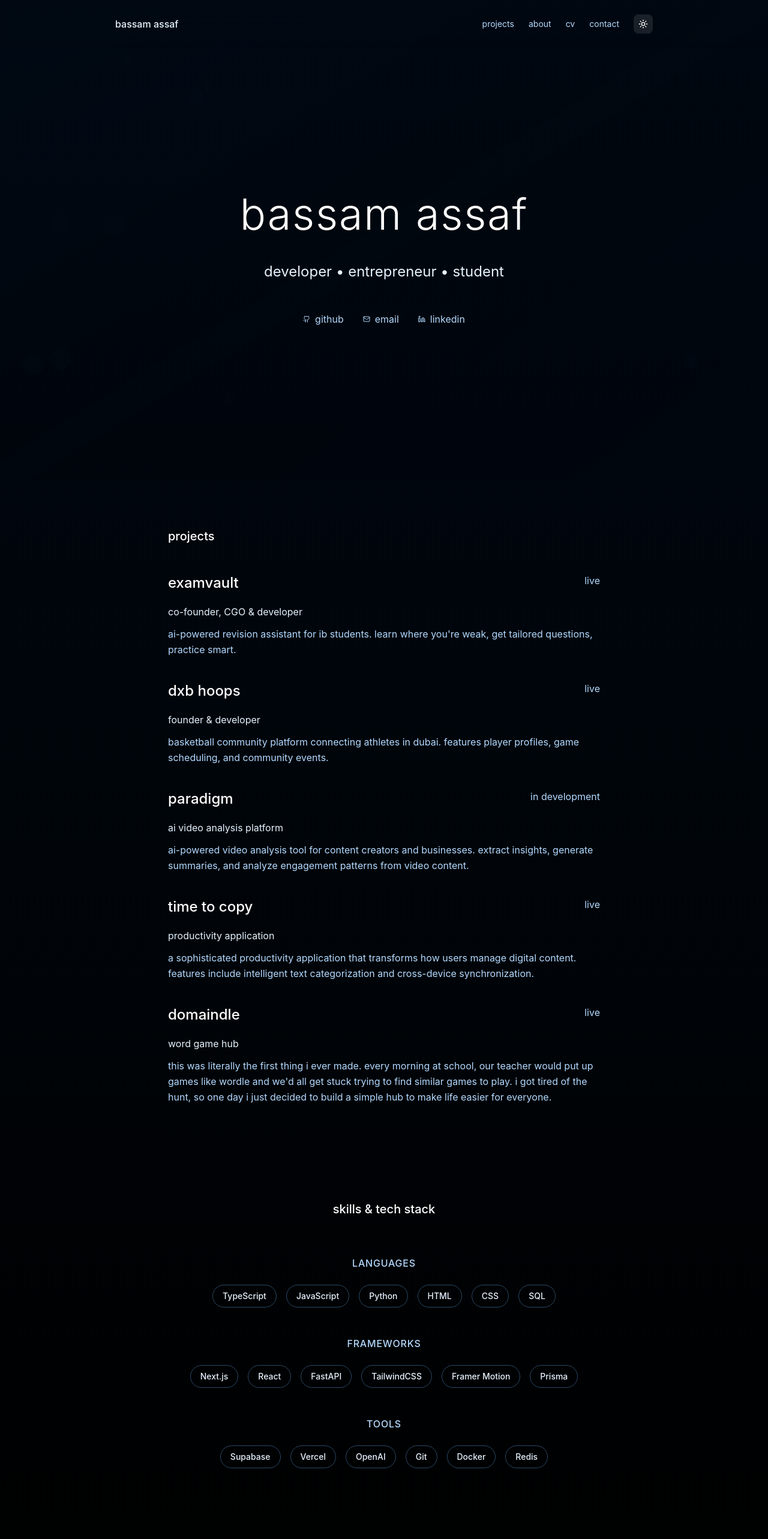
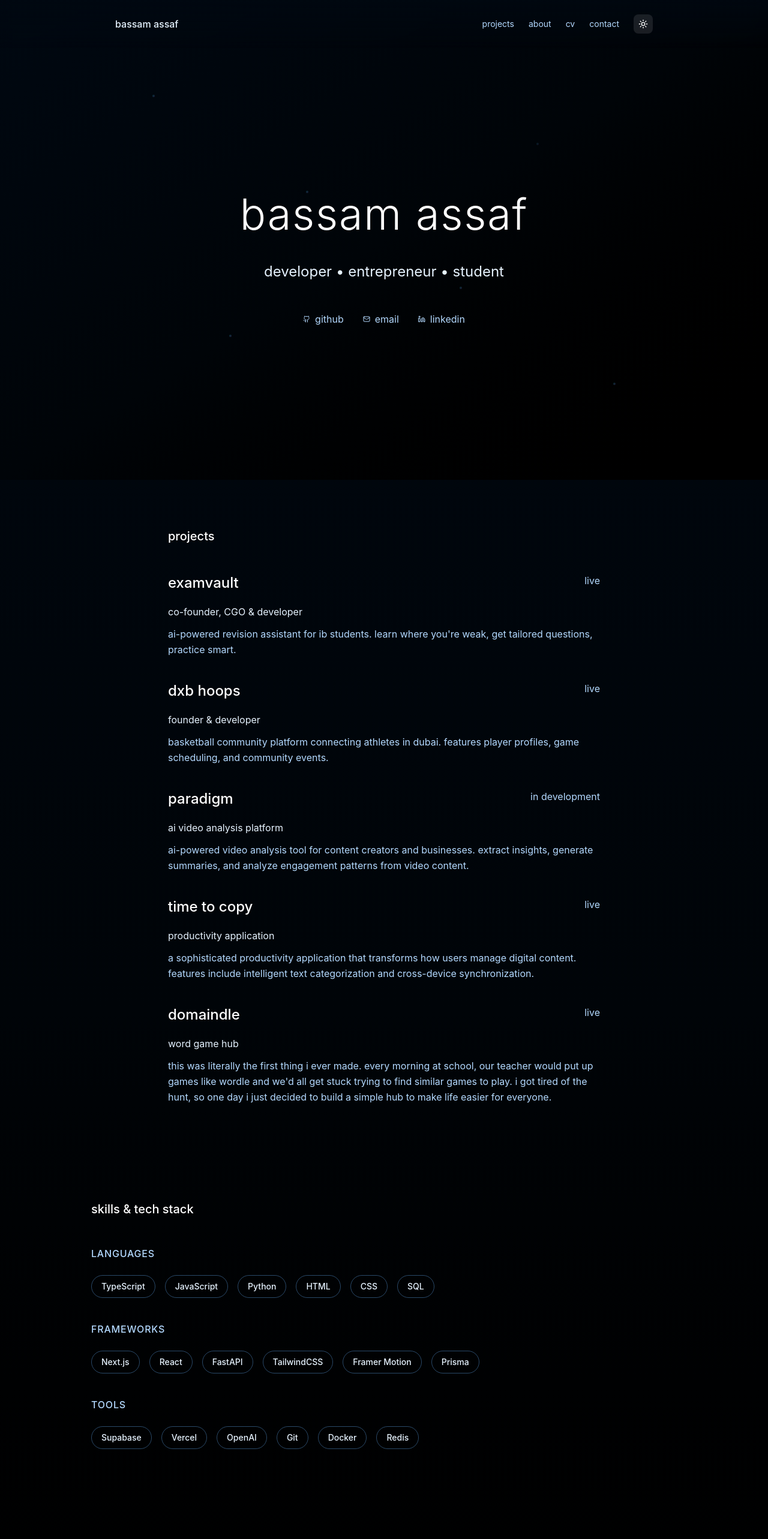
Before and after one commit to bassamassaf8/bassamassaf.com, a Next.js app: page / in a window 1280 px wide. Shown: the top 2566 px of the page at 60% size. Built offline with nearby package versions, Linux system fonts and the light colour scheme.

Commit message:
Fix project text colors for light mode, left-align skills section, add neon circuit-board background

```diff
--- a/src/app/page.tsx
+++ b/src/app/page.tsx
@@ -12,35 +12,54 @@ export default function Home() {
         ? 'bg-gradient-to-b from-[#000811] via-[#000408] to-[#000000] text-white'
         : 'bg-gradient-to-b from-[#f8fafc] via-[#f1f5f9] to-[#e2e8f0] text-gray-900'
     }`}>
-      {/* Subtle animated background */}
-      <div className="fixed inset-0 opacity-10">
+      {/* Neon Circuit Board Background */}
+      <div className="fixed inset-0 overflow-hidden">
         <div className={`absolute inset-0 transition-colors duration-500 ${
           isDarkMode
-            ? 'bg-gradient-to-br from-[#001a33] via-transparent to-[#000d1a]'
-            : 'bg-gradient-to-br from-[#e0f2fe] via-transparent to-[#f0f9ff]'
+            ? 'bg-gradient-to-br from-[#000811] via-[#000408] to-[#000000]'
+            : 'bg-gradient-to-br from-[#f8fafc] via-[#f1f5f9] to-[#e2e8f0]'
         }`} />
 
+        {/* Animated Neon Lines */}
+        <svg className="absolute inset-0 w-full h-full opacity-20" xmlns="http://www.w3.org/2000/svg">
+          <defs>
+            <linearGradient id="neonGradient" x1="0%" y1="0%" x2="100%" y2="100%">
+              <stop offset="0%" stopColor={isDarkMode ? "#00ffff" : "#3b82f6"} />
+              <stop offset="50%" stopColor={isDarkMode ? "#66b3ff" : "#1d4ed8"} />
+              <stop offset="100%" stopColor={isDarkMode ? "#8b5cf6" : "#7c3aed"} />
+            </linearGradient>
+          </defs>
 
-        {/* Fun floating shapes background */}
-        <div className="absolute inset-0 overflow-hidden">
-          {[...Array(12)].map((_, i) => (
-            <div
-            key={i}
-              className={`absolute opacity-10 animate-bounce ${
-                isDarkMode ? 'text-[#66b3ff]' : 'text-[#3b82f6]'
-              }`}
-            style={{
-                left: `${Math.random() * 100}%`,
-                top: `${Math.random() * 100}%`,
-                animationDelay: `${Math.random() * 4}s`,
-                animationDuration: `${3 + Math.random() * 2}s`,
-                fontSize: `${20 + Math.random() * 30}px`,
-              }}
-            >
-              {['●', '▲', '◆', '★', '◐', '◑'][Math.floor(Math.random() * 6)]}
-            </div>
-          ))}
-        </div>
+          {/* Circuit Lines */}
+          <g stroke="url(#neonGradient)" strokeWidth="1" fill="none">
+            {/* Horizontal Lines */}
+            <line x1="0" y1="20%" x2="100%" y2="20%" className="animate-pulse" style={{animationDelay: '0s', animationDuration: '3s'}} />
+            <line x1="0" y1="40%" x2="100%" y2="40%" className="animate-pulse" style={{animationDelay: '1s', animationDuration: '4s'}} />
+            <line x1="0" y1="60%" x2="100%" y2="60%" className="animate-pulse" style={{animationDelay: '2s', animationDuration: '3.5s'}} />
+            <line x1="0" y1="80%" x2="100%" y2="80%" className="animate-pulse" style={{animationDelay: '0.5s', animationDuration: '4.5s'}} />
+
+            {/* Vertical Lines */}
+            <line x1="20%" y1="0" x2="20%" y2="100%" className="animate-pulse" style={{animationDelay: '1.5s', animationDuration: '3.2s'}} />
+            <line x1="40%" y1="0" x2="40%" y2="100%" className="animate-pulse" style={{animationDelay: '0.8s', animationDuration: '4.2s'}} />
+            <line x1="60%" y1="0" x2="60%" y2="100%" className="animate-pulse" style={{animationDelay: '2.2s', animationDuration: '3.8s'}} />
+            <line x1="80%" y1="0" x2="80%" y2="100%" className="animate-pulse" style={{animationDelay: '1.2s', animationDuration: '4.8s'}} />
+
+            {/* Diagonal Circuit Patterns */}
+            <path d="M0,0 L25%,25% L50%,0 L75%,25% L100%,0" className="animate-pulse" style={{animationDelay: '0.3s', animationDuration: '5s'}} />
+            <path d="M0,100% L25%,75% L50%,100% L75%,75% L100%,100%" className="animate-pulse" style={{animationDelay: '1.8s', animationDuration: '4.7s'}} />
+            <path d="M0,50% L30%,20% L60%,50% L90%,20% L100%,50%" className="animate-pulse" style={{animationDelay: '2.5s', animationDuration: '3.9s'}} />
+          </g>
+
+          {/* Circuit Nodes */}
+          <g fill="url(#neonGradient)">
+            <circle cx="20%" cy="20%" r="2" className="animate-pulse" style={{animationDelay: '0s', animationDuration: '2s'}} />
+            <circle cx="40%" cy="40%" r="2" className="animate-pulse" style={{animationDelay: '1s', animationDuration: '2.5s'}} />
+            <circle cx="60%" cy="60%" r="2" className="animate-pulse" style={{animationDelay: '2s', animationDuration: '2.2s'}} />
+            <circle cx="80%" cy="80%" r="2" className="animate-pulse" style={{animationDelay: '0.5s', animationDuration: '2.8s'}} />
+            <circle cx="30%" cy="70%" r="2" className="animate-pulse" style={{animationDelay: '1.5s', animationDuration: '2.3s'}} />
+            <circle cx="70%" cy="30%" r="2" className="animate-pulse" style={{animationDelay: '2.5s', animationDuration: '2.7s'}} />
+          </g>
+        </svg>
       </div>
 
       {/* Navigation */}
@@ -171,22 +190,32 @@ export default function Home() {
         <div className="space-y-8 sm:space-y-10">
           <div className="group">
             <div className="flex flex-col sm:flex-row sm:items-start sm:justify-between mb-3">
-              <h3 className="text-xl sm:text-2xl font-medium text-[#ffffff] mb-2">
+              <h3 className={`text-xl sm:text-2xl font-medium mb-2 transition-colors duration-500 ${
+                isDarkMode ? 'text-white' : 'text-gray-900'
+              }`}>
                 examvault
               </h3>
               <a
                 href="https://examvault.app"
                 target="_blank"
                 rel="noopener noreferrer"
-                className="text-sm sm:text-base text-[#b3d9ff] hover:text-[#e6f3ff] transition-colors self-start sm:self-auto"
+                className={`text-sm sm:text-base transition-colors self-start sm:self-auto ${
+                  isDarkMode
+                    ? 'text-[#b3d9ff] hover:text-[#e6f3ff]'
+                    : 'text-blue-600 hover:text-blue-800'
+                }`}
               >
                 live
               </a>
             </div>
-            <p className="text-sm sm:text-base text-[#e6f3ff] mb-3">
+            <p className={`text-sm sm:text-base mb-3 transition-colors duration-500 ${
+              isDarkMode ? 'text-[#e6f3ff]' : 'text-gray-700'
+            }`}>
               co-founder, CGO & developer
             </p>
-            <p className="text-sm sm:text-base text-[#b3d9ff] leading-relaxed">
+            <p className={`text-sm sm:text-base leading-relaxed transition-colors duration-500 ${
+              isDarkMode ? 'text-[#b3d9ff]' : 'text-gray-600'
+            }`}>
               ai-powered revision assistant for ib students. learn where you're
               weak, get tailored questions, practice smart.
             </p>
@@ -194,22 +223,32 @@ export default function Home() {
 
           <div className="group">
             <div className="flex flex-col sm:flex-row sm:items-start sm:justify-between mb-3">
-              <h3 className="text-xl sm:text-2xl font-medium text-[#ffffff] mb-2">
+              <h3 className={`text-xl sm:text-2xl font-medium mb-2 transition-colors duration-500 ${
+                isDarkMode ? 'text-white' : 'text-gray-900'
+              }`}>
                 dxb hoops
               </h3>
               <a
                 href="https://dxbhoops.com"
                 target="_blank"
                 rel="noopener noreferrer"
-                className="text-sm sm:text-base text-[#b3d9ff] hover:text-[#e6f3ff] transition-colors self-start sm:self-auto"
+                className={`text-sm sm:text-base transition-colors self-start sm:self-auto ${
+                  isDarkMode
+                    ? 'text-[#b3d9ff] hover:text-[#e6f3ff]'
+                    : 'text-blue-600 hover:text-blue-800'
+                }`}
               >
                 live
               </a>
             </div>
-            <p className="text-sm sm:text-base text-[#e6f3ff] mb-3">
+            <p className={`text-sm sm:text-base mb-3 transition-colors duration-500 ${
+              isDarkMode ? 'text-[#e6f3ff]' : 'text-gray-700'
+            }`}>
               founder & developer
             </p>
-            <p className="text-sm sm:text-base text-[#b3d9ff] leading-relaxed">
+            <p className={`text-sm sm:text-base leading-relaxed transition-colors duration-500 ${
+              isDarkMode ? 'text-[#b3d9ff]' : 'text-gray-600'
+            }`}>
               basketball community platform connecting athletes in dubai.
               features player profiles, game scheduling, and community events.
             </p>
@@ -217,17 +256,25 @@ export default function Home() {
 
           <div className="group">
             <div className="flex flex-col sm:flex-row sm:items-start sm:justify-between mb-3">
-              <h3 className="text-xl sm:text-2xl font-medium text-[#ffffff] mb-2">
+              <h3 className={`text-xl sm:text-2xl font-medium mb-2 transition-colors duration-500 ${
+                isDarkMode ? 'text-white' : 'text-gray-900'
+              }`}>
                 paradigm
               </h3>
-              <span className="text-sm sm:text-base text-[#b3d9ff] self-start sm:self-auto">
+              <span className={`text-sm sm:text-base self-start sm:self-auto transition-colors duration-500 ${
+                isDarkMode ? 'text-[#b3d9ff]' : 'text-blue-600'
+              }`}>
                 in development
               </span>
               </div>
-            <p className="text-sm sm:text-base text-[#e6f3ff] mb-3">
+            <p className={`text-sm sm:text-base mb-3 transition-colors duration-500 ${
+              isDarkMode ? 'text-[#e6f3ff]' : 'text-gray-700'
+            }`}>
               ai video analysis platform
             </p>
-            <p className="text-sm sm:text-base text-[#b3d9ff] leading-relaxed">
+            <p className={`text-sm sm:text-base leading-relaxed transition-colors duration-500 ${
+              isDarkMode ? 'text-[#b3d9ff]' : 'text-gray-600'
+            }`}>
               ai-powered video analysis tool for content creators and
               businesses. extract insights, generate summaries, and analyze
               engagement patterns from video content.
@@ -236,22 +283,32 @@ export default function Home() {
 
           <div className="group">
             <div className="flex flex-col sm:flex-row sm:items-start sm:justify-between mb-3">
-              <h3 className="text-xl sm:text-2xl font-medium text-[#ffffff] mb-2">
+              <h3 className={`text-xl sm:text-2xl font-medium mb-2 transition-colors duration-500 ${
+                isDarkMode ? 'text-white' : 'text-gray-900'
+              }`}>
                 time to copy
               </h3>
               <a
                 href="https://timetocopy.com"
                 target="_blank"
                 rel="noopener noreferrer"
-                className="text-sm sm:text-base text-[#b3d9ff] hover:text-[#e6f3ff] transition-colors self-start sm:self-auto"
+                className={`text-sm sm:text-base transition-colors self-start sm:self-auto ${
+                  isDarkMode
+                    ? 'text-[#b3d9ff] hover:text-[#e6f3ff]'
+                    : 'text-blue-600 hover:text-blue-800'
+                }`}
               >
                 live
               </a>
               </div>
-            <p className="text-sm sm:text-base text-[#e6f3ff] mb-3">
+            <p className={`text-sm sm:text-base mb-3 transition-colors duration-500 ${
+              isDarkMode ? 'text-[#e6f3ff]' : 'text-gray-700'
+            }`}>
               productivity application
             </p>
-            <p className="text-sm sm:text-base text-[#b3d9ff] leading-relaxed">
+            <p className={`text-sm sm:text-base leading-relaxed transition-colors duration-500 ${
+              isDarkMode ? 'text-[#b3d9ff]' : 'text-gray-600'
+            }`}>
               a sophisticated productivity application that transforms how users
               manage digital content. features include intelligent text
               categorization and cross-device synchronization.
@@ -260,22 +317,32 @@ export default function Home() {
 
           <div className="group">
             <div className="flex flex-col sm:flex-row sm:items-start sm:justify-between mb-3">
-              <h3 className="text-xl sm:text-2xl font-medium text-[#ffffff] mb-2">
+              <h3 className={`text-xl sm:text-2xl font-medium mb-2 transition-colors duration-500 ${
+                isDarkMode ? 'text-white' : 'text-gray-900'
+              }`}>
                 domaindle
               </h3>
               <a
                 href="https://domaindle.vercel.app"
                 target="_blank"
                 rel="noopener noreferrer"
-                className="text-sm sm:text-base text-[#b3d9ff] hover:text-[#e6f3ff] transition-colors self-start sm:self-auto"
+                className={`text-sm sm:text-base transition-colors self-start sm:self-auto ${
+                  isDarkMode
+                    ? 'text-[#b3d9ff] hover:text-[#e6f3ff]'
+                    : 'text-blue-600 hover:text-blue-800'
+                }`}
               >
                 live
               </a>
             </div>
-            <p className="text-sm sm:text-base text-[#e6f3ff] mb-3">
+            <p className={`text-sm sm:text-base mb-3 transition-colors duration-500 ${
+              isDarkMode ? 'text-[#e6f3ff]' : 'text-gray-700'
+            }`}>
               word game hub
             </p>
-            <p className="text-sm sm:text-base text-[#b3d9ff] leading-relaxed">
+            <p className={`text-sm sm:text-base leading-relaxed transition-colors duration-500 ${
+              isDarkMode ? 'text-[#b3d9ff]' : 'text-gray-600'
+            }`}>
               this was literally the first thing i ever made. every morning at
               school, our teacher would put up games like wordle and we'd all
               get stuck trying to find similar games to play. i got tired of the
@@ -289,21 +356,21 @@ export default function Home() {
 
       {/* Skills Section */}
       <section className="max-w-5xl mx-auto px-4 sm:px-6 py-16 sm:py-20 relative z-10">
-        <h2 className={`text-lg sm:text-xl font-medium mb-12 sm:mb-16 text-center transition-colors duration-500 ${
+        <h2 className={`text-lg sm:text-xl font-medium mb-8 sm:mb-12 transition-colors duration-500 ${
           isDarkMode ? 'text-white' : 'text-gray-900'
         }`}>
           skills & tech stack
         </h2>
 
-        <div className="space-y-12">
+        <div className="space-y-8 sm:space-y-10">
           {/* Languages */}
-          <div className="text-center">
+          <div>
             <h3 className={`text-sm sm:text-base font-medium mb-6 tracking-wider uppercase transition-colors duration-500 ${
               isDarkMode ? 'text-[#b3d9ff]' : 'text-blue-600'
             }`}>
               languages
             </h3>
-            <div className="flex flex-wrap justify-center gap-4">
+            <div className="flex flex-wrap gap-4">
               {["TypeScript", "JavaScript", "Python", "HTML", "CSS", "SQL"].map(
                 (skill) => (
                   <span
@@ -322,13 +389,13 @@ export default function Home() {
             </div>
 
           {/* Frameworks */}
-          <div className="text-center">
+          <div>
             <h3 className={`text-sm sm:text-base font-medium mb-6 tracking-wider uppercase transition-colors duration-500 ${
               isDarkMode ? 'text-[#b3d9ff]' : 'text-blue-600'
             }`}>
               frameworks
             </h3>
-            <div className="flex flex-wrap justify-center gap-4">
+            <div className="flex flex-wrap gap-4">
               {[
                 "Next.js",
                 "React",
@@ -348,13 +415,13 @@ export default function Home() {
             </div>
 
           {/* Tools */}
-          <div className="text-center">
+          <div>
             <h3 className={`text-sm sm:text-base font-medium mb-6 tracking-wider uppercase transition-colors duration-500 ${
               isDarkMode ? 'text-[#b3d9ff]' : 'text-blue-600'
             }`}>
               tools
             </h3>
-            <div className="flex flex-wrap justify-center gap-4">
+            <div className="flex flex-wrap gap-4">
               {["Supabase", "Vercel", "OpenAI", "Git", "Docker", "Redis"].map(
                 (skill) => (
                   <span
```
